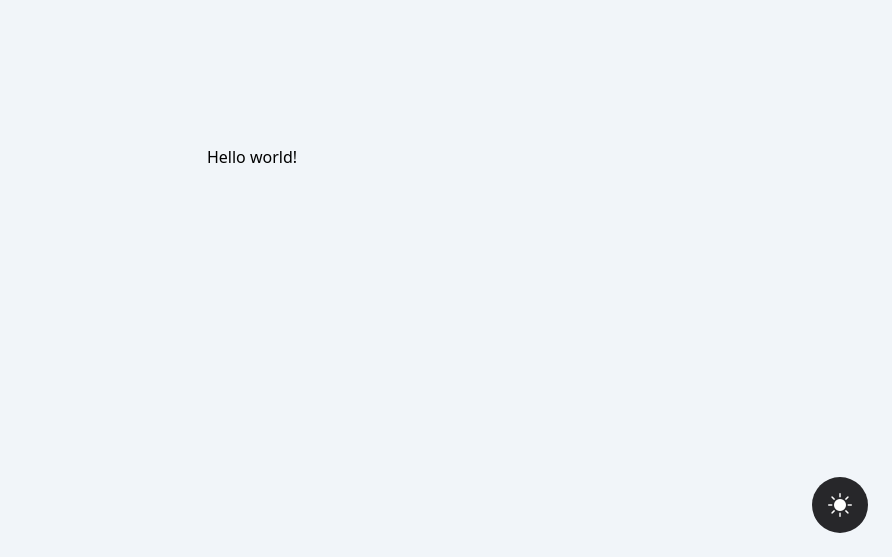
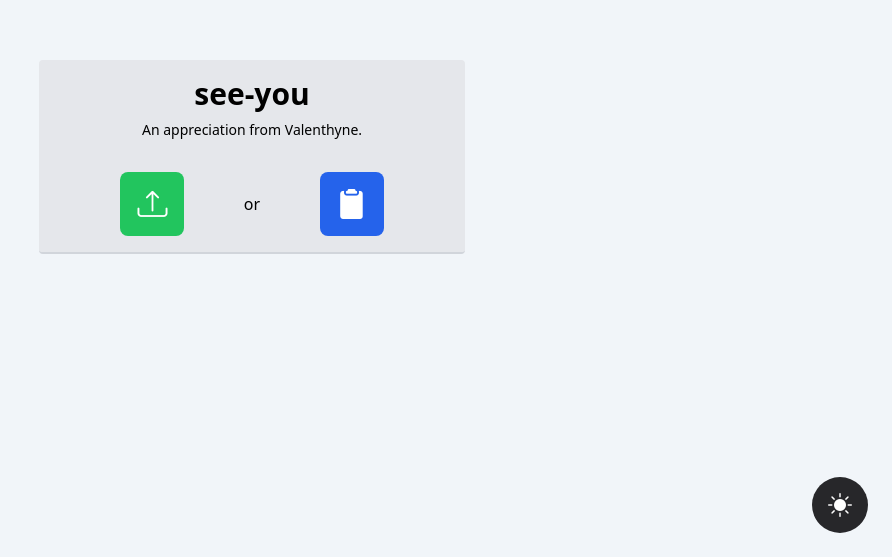
Before and after one commit to valenthyne-ut/see-ya, a Vue app: page /#/ in a window 1280 px wide. Shown: the part 243-800 px from the top of the page, without its empty margins (388-1280 px from the left). Built offline with nearby package versions, Linux system fonts and the light colour scheme.

Commit message:
Homepage prototype

```diff
--- /dev/null
+++ b/src/components/BaseCard.vue
@@ -0,0 +1,9 @@
+<script setup lang="ts"></script>
+
+<template>
+	<section class="p-4 rounded border-b-2 flex flex-col items-center
+					bg-gray-200 border-b-gray-300
+					dark:bg-zinc-800 dark:border-b-zinc-600">
+		<slot></slot>
+	</section>
+</template>
--- /dev/null
+++ b/src/components/RootView/ClipboardUpload.vue
@@ -0,0 +1,11 @@
+<script setup lang="ts">
+</script>
+
+<template>
+	<button type="button"
+		class="w-16 h-16 rounded-lg flex justify-center items-center
+		transition-colors cursor-pointer
+		text-white bg-blue-600 hover:bg-blue-700 active:bg-blue-800">
+		<span class="bi-clipboard2-fill text-3xl"></span>
+		</button>
+</template>
--- /dev/null
+++ b/src/components/RootView/MessageUpload.vue
@@ -0,0 +1,12 @@
+<script setup lang="ts">
+</script>
+
+<template>
+	<label for="messageUpload"
+		class="w-16 h-16 rounded-lg flex justify-center items-center
+		transition-colors cursor-pointer
+		text-white bg-green-500 hover:bg-green-600 active:bg-green-700">
+		<span class="bi-upload text-3xl"></span>
+	</label>
+	<input id="messageUpload" type="file" class="hidden" />
+</template>
--- a/src/views/RootView.vue
+++ b/src/views/RootView.vue
@@ -1,7 +1,20 @@
 <script setup lang="ts">
-
+	import BaseCard from "@/components/BaseCard.vue";
+	import MessageUpload from "@/components/RootView/MessageUpload.vue";
+	import ClipboardUpload from "@/components/RootView/ClipboardUpload.vue";
 </script>
 
 <template>
-	<main>Hello world!</main>
+	<main>
+		<BaseCard class="w-8/12 sm:w-7/12 md:w-6/12 lg:w-5/12 xl:w-4/12 2xl:w-3/12">
+			<h1 class="text-3xl font-bold">see-you</h1>
+			<span class="mt-2 text-sm">An appreciation from Valenthyne.</span>
+
+			<div class="mt-8 flex w-4/6 justify-between items-center">
+				<MessageUpload />
+				<span>or</span>
+				<ClipboardUpload />
+			</div>
+		</BaseCard>
+	</main>
 </template>
```
